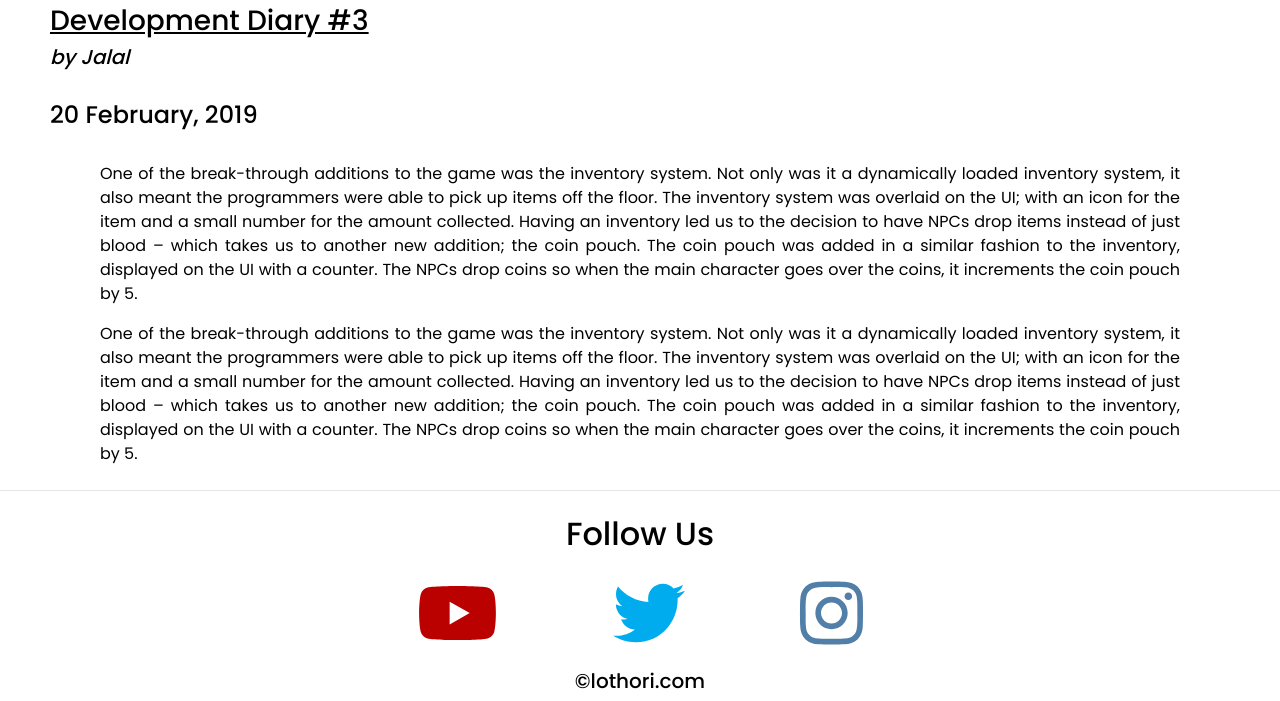
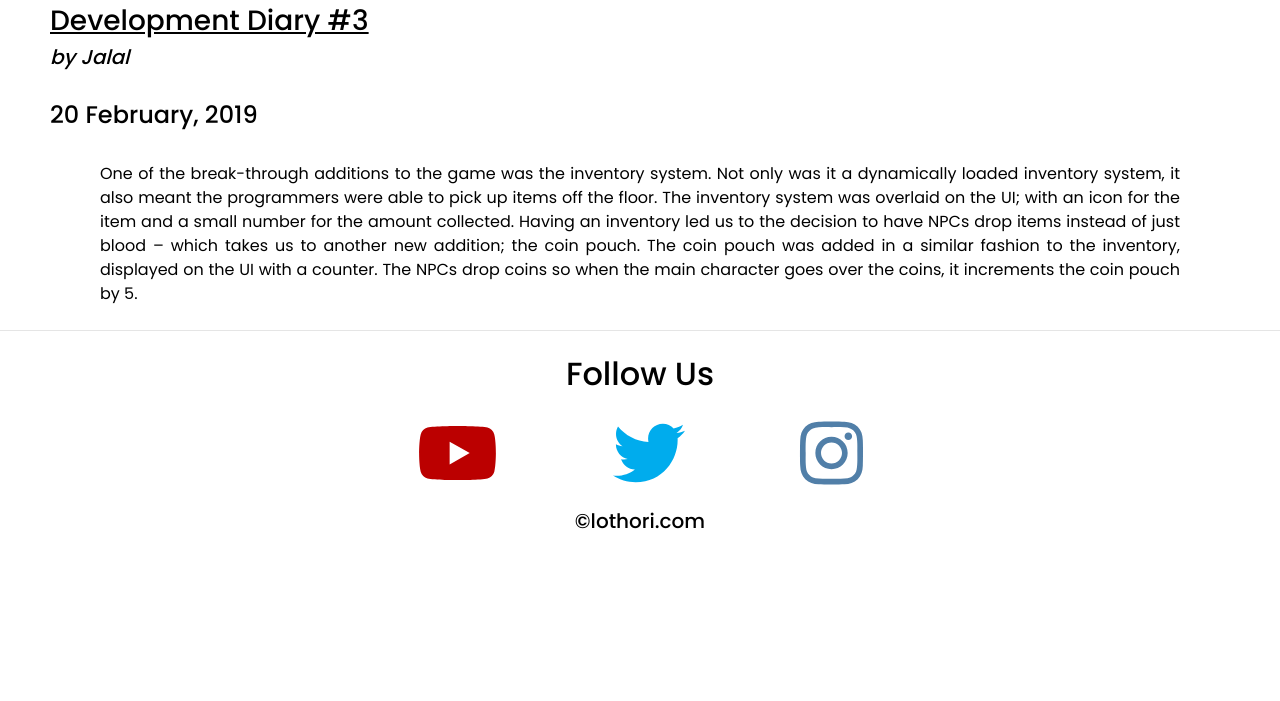
Before and after one commit to mohamedjasmin/lothoriold, a Jekyll site: the page built from _posts/2019-02-20-development-diary-3.md, in a window 1280 px wide. Shown: the part 346-1047 px from the top of the page. Built offline with Jekyll 4.4.1, drawn with Linux system fonts in a browser that asks for light colours; nearby versions of some CDN libraries; comment, search, counter and statistics services are not loaded; after the commit the page ends 900 px from its top, so only the background shows below that.

Commit message:
Update 2019-02-20-development-diary-3.md

```diff
--- a/_posts/2019-02-20-development-diary-3.md
+++ b/_posts/2019-02-20-development-diary-3.md
@@ -10,7 +10,6 @@ published: true
 
 One of the break-through additions to the game was the inventory system. Not only was it a dynamically loaded inventory system, it also meant the programmers were able to pick up items off the floor. The inventory system was overlaid on the UI; with an icon for the item and a small number for the amount collected. Having an inventory led us to the decision to have NPCs drop items instead of just blood – which takes us to another new addition; the coin pouch. The coin pouch was added in a similar fashion to the inventory, displayed on the UI with a counter. The NPCs drop coins so when the main character goes over the coins, it increments the coin pouch by 5.
 
-One of the break-through additions to the game was the inventory system. Not only was it a dynamically loaded inventory system, it also meant the programmers were able to pick up items off the floor. The inventory system was overlaid on the UI; with an icon for the item and a small number for the amount collected. Having an inventory led us to the decision to have NPCs drop items instead of just blood – which takes us to another new addition; the coin pouch. The coin pouch was added in a similar fashion to the inventory, displayed on the UI with a counter. The NPCs drop coins so when the main character goes over the coins, it increments the coin pouch by 5.
 
 
 
```
